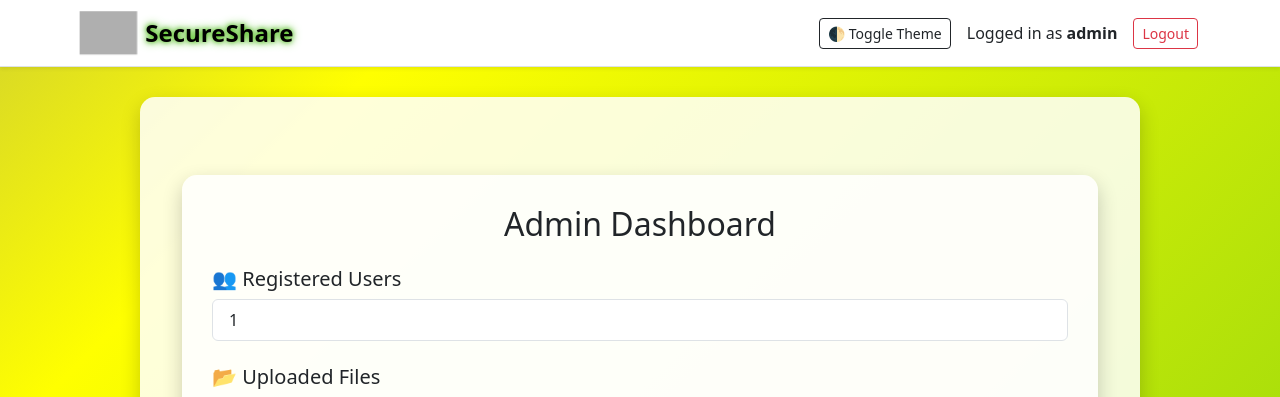
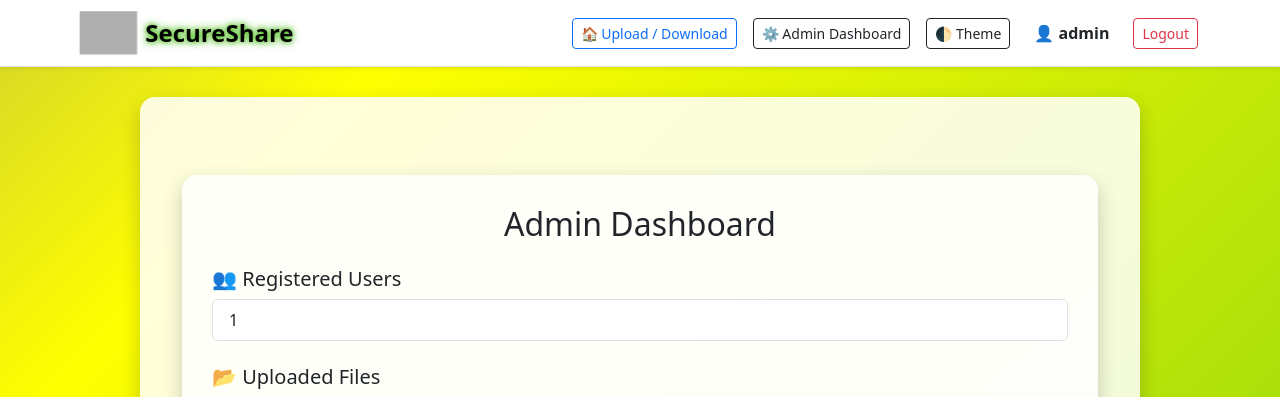
Before and after one commit to AJ3637/secure-file-sharing-app, a Flask app: page /admin in a window 1280 px wide. Shown: the top 397 px of the page. Run offline with Flask 3, Linux system fonts and the light colour scheme; the visitor is signed in with stand-in values (Sample User, id 1); data comes from the database, SQL or seed files in the repository; data that the repository does not hold is empty; grey boxes are pictures that could not be loaded.

Commit message:
Update layout.html

```diff
--- a/templates/layout.html
+++ b/templates/layout.html
@@ -53,7 +53,6 @@
       text-shadow: 0 0 5px #4CBB17, 0 0 10px #4CBB17;
     }
 
-    /* Dark mode styles */
     html[data-theme='dark'] body {
       background: #121212;
       color: #eee;
@@ -72,6 +71,11 @@
       color: #0f0;
       text-shadow: 0 0 10px #0f0;
     }
+
+    .nav-link.active {
+      font-weight: bold;
+      color: #007bff !important;
+    }
   </style>
 </head>
 <body>
@@ -82,11 +86,17 @@
         <span class="glow-text fs-4">SecureShare</span>
       </a>
 
-      <div class="d-flex align-items-center">
-        <button onclick="toggleTheme()" class="btn btn-sm btn-outline-dark me-3">🌓 Toggle Theme</button>
+      <div class="d-flex align-items-center gap-3">
+        <a href="/" class="btn btn-outline-primary btn-sm">🏠 Upload / Download</a>
+        {% if session.user == 'admin' %}
+          <a href="/admin" class="btn btn-outline-dark btn-sm">⚙️ Admin Dashboard</a>
+        {% endif %}
+
+        <button onclick="toggleTheme()" class="btn btn-sm btn-outline-dark">🌓 Theme</button>
+
         {% if session.user %}
-          <span class="me-3">Logged in as <strong>{{ session.user }}</strong></span>
-          <a href="/logout" class="btn btn-outline-danger btn-sm">Logout</a>
+          <span class="ms-2">👤 <strong>{{ session.user }}</strong></span>
+          <a href="/logout" class="btn btn-outline-danger btn-sm ms-2">Logout</a>
         {% endif %}
       </div>
     </div>
```
